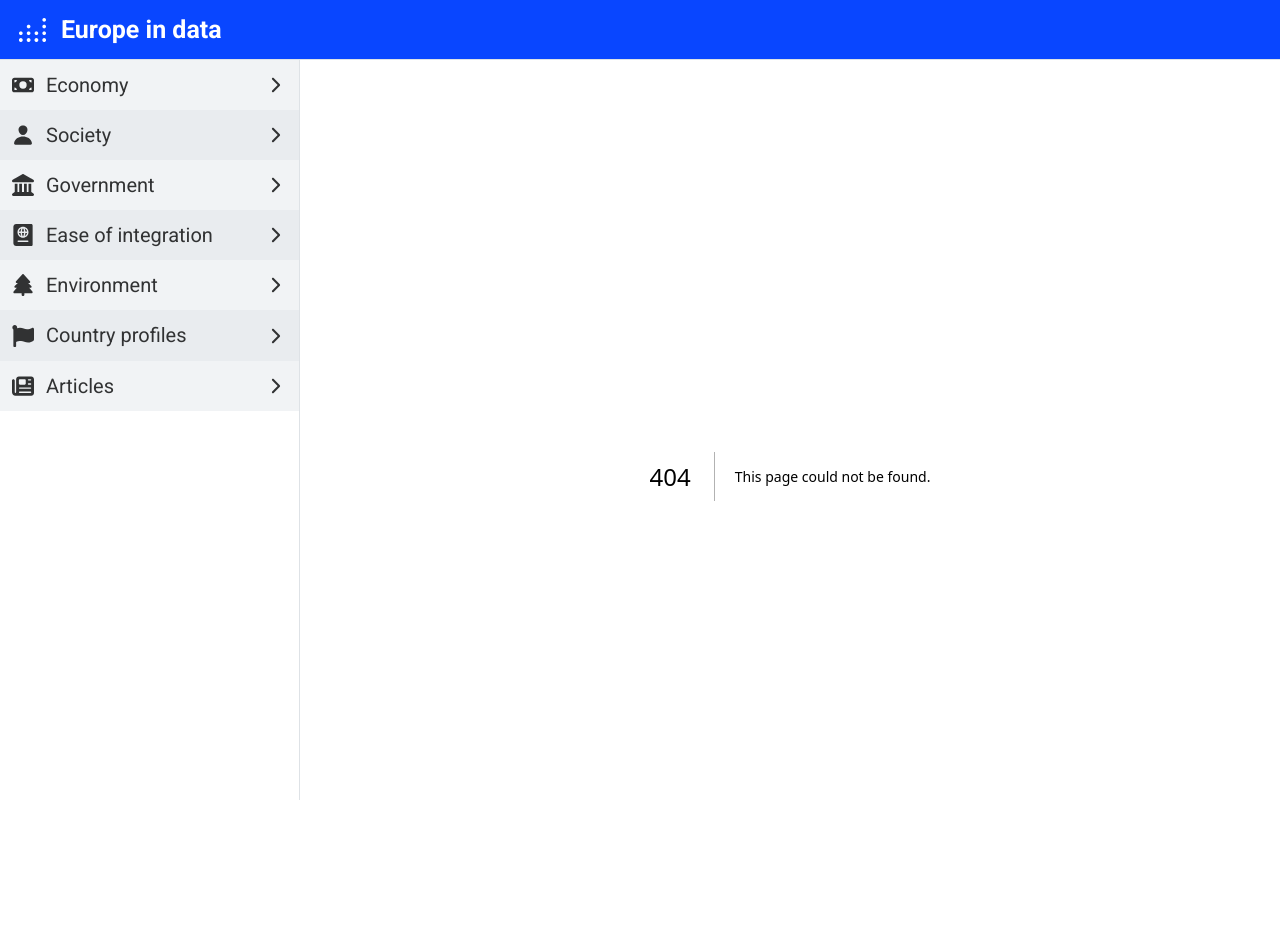
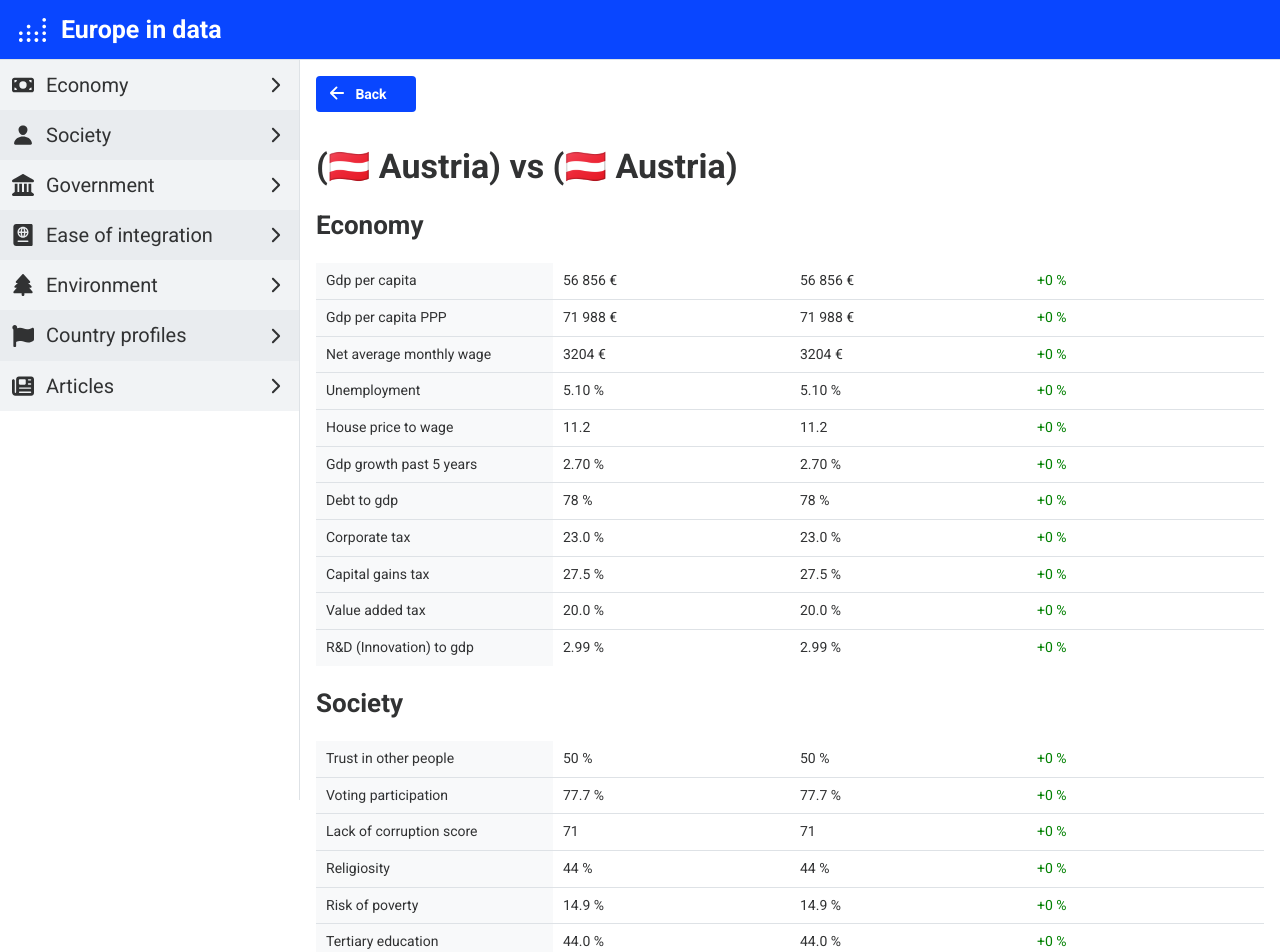
Before and after one commit to smravec/europe-in-data, a Next.js app: page /compare-countries in a window 1280 px wide. Before the commit this address had no page. Shown: the top 952 px of the page. Before the commit the page ends 892 px from the top, so only its background shows below. Built offline with nearby package versions, Linux system fonts and the light colour scheme.

Commit message:
Compare countries page

```diff
--- /dev/null
+++ b/app/compare-countries/page.js
@@ -0,0 +1,184 @@
+'use client'
+
+import { useSearchParams } from "next/navigation"
+
+import { useEffect,useState } from "react"
+
+import CountryData from "../../country-data/country-data.json"
+import BackButton from "../components/back-button"
+
+import FormatBigNumber from "../lib/format-big-number"
+
+import { Table,Title,Flex } from "@mantine/core"
+
+export default function CompareCountries(){
+    const params = useSearchParams()
+
+    const [country1, setCountry1] = useState('Austria');
+    const [country2, setCountry2] = useState('Austria');
+
+
+    useEffect(() => {
+        const country1 = params.get("country1");
+        const country2 = params.get("country2");
+        if (country1) {
+            setCountry1((country1[0].toUpperCase() + country1.slice(1)));
+            setCountry2((country2[0].toUpperCase() + country2.slice(1)))
+        }
+    }, [params]);
+
+    const EconomyIndicators =[
+        ["Gdp per capita",2023,"biggest","€",0],
+        ["Gdp per capita PPP",2023,"biggest","€",0],
+        ["Net average monthly wage",2023,"biggest","€",0],
+        ["Unemployment",2023,"smallest","%",2],
+        ["House price to wage",2023,"smallest","",1],
+        ["Gdp growth past 5 years",2023,"biggest","%",2],
+        ["Debt to gdp",2023,"smallest","%",0],
+        ["Corporate tax",2023,"smallest","%",1],
+        ["Capital gains tax",2023,"smallest","%",1],
+        ["Value added tax",2023,"smallest","%",1],
+        ["R&D (Innovation) to gdp",2021,"biggest","%",2]
+    ]
+
+    const Economy = (
+        <Table.Tbody>
+                {
+                    EconomyIndicators.map((indicator,index) =>{
+                        return(
+                        <Table.Tr key={index}>
+                            <Table.Th >{indicator[0]}</Table.Th>
+                            <Table.Td> {FormatBigNumber(CountryData[country1][indicator[1]][indicator[0]].toFixed(indicator[4]))} {indicator[3]}</Table.Td>
+                            <Table.Td> {FormatBigNumber(CountryData[country2][indicator[1]][indicator[0]].toFixed(indicator[4]))} {indicator[3]}</Table.Td>
+                            { CountryData[country1][indicator[1]][indicator[0]] <= CountryData[country2][indicator[1]][indicator[0]] ?
+                            <Table.Td style={{color:"green"}}>
+                                +{(CountryData[country1][indicator[1]][indicator[0]] == CountryData[country2][indicator[1]][indicator[0]]) ? "0":
+                                Math.trunc(((CountryData[country2][indicator[1]][indicator[0]]) - CountryData[country1][indicator[1]][indicator[0]]) / CountryData[country1][indicator[1]][indicator[0]] * 100)
+                                } %
+                            </Table.Td>:
+                            <Table.Td style={{color:"red"}}>
+                            -{Math.trunc(((CountryData[country2][indicator[1]][indicator[0]] - CountryData[country1][indicator[1]][indicator[0]]) / CountryData[country1][indicator[1]][indicator[0]] * 100))} %
+                            </Table.Td>
+                            }
+                        </Table.Tr>)
+                    })
+                }
+
+        </Table.Tbody>
+    )
+
+    const SocietyIndicators = [
+        ["Trust in other people",2023,"biggest","%",0],
+        ["Voting participation",2023,"biggest","%",1],
+        ["Lack of corruption score",2023,"biggest","",0],
+        ["Religiosity",2010,"biggest","%",0],
+        ["Risk of poverty",2023,"smallest","%",1],
+        ["Tertiary education",2023,"biggest","%",1],
+        ["Pisa score",2022,"biggest","",0],
+        ["Obesity rate",2022,"smallest","%",1],
+        ["Fertility rate",2022,"biggest","",2],
+        ["Life expectancy",2022,"biggest","",1]
+    ]
+    const Society = (
+        <Table.Tbody>
+                {
+                    SocietyIndicators.map((indicator,index) =>{
+                        return(
+                        <Table.Tr key={index}>
+                            <Table.Th >{indicator[0]}</Table.Th>
+                            <Table.Td> {FormatBigNumber(CountryData[country1][indicator[1]][indicator[0]].toFixed(indicator[4]))} {indicator[3]}</Table.Td>
+                            <Table.Td> {FormatBigNumber(CountryData[country2][indicator[1]][indicator[0]].toFixed(indicator[4]))} {indicator[3]}</Table.Td>
+                            { CountryData[country1][indicator[1]][indicator[0]] <= CountryData[country2][indicator[1]][indicator[0]] ?
+                            <Table.Td style={{color:"green"}}>
+                                +{(CountryData[country1][indicator[1]][indicator[0]] == CountryData[country2][indicator[1]][indicator[0]]) ? "0":
+                                Math.trunc(((CountryData[country2][indicator[1]][indicator[0]]) - CountryData[country1][indicator[1]][indicator[0]]) / CountryData[country1][indicator[1]][indicator[0]] * 100)
+                                } %
+                            </Table.Td>:
+                            <Table.Td style={{color:"red"}}>
+                            -{Math.trunc(((CountryData[country2][indicator[1]][indicator[0]] - CountryData[country1][indicator[1]][indicator[0]]) / CountryData[country1][indicator[1]][indicator[0]] * 100))} %
+                            </Table.Td>
+                            }
+                        </Table.Tr>)
+                    })
+                }
+
+        </Table.Tbody>
+    )
+
+    return(
+            <Flex direction={"column"} >
+            <BackButton/>
+
+            <Title order={1} mb={"lg"} mt={"sm"}>
+            ({CountryData[country1]["Icon"]} {country1}) vs ({CountryData[country2]["Icon"]} {country2})
+            </Title>
+
+            <Title order={2} mb={"lg"}>
+                Economy
+            </Title>
+            <Table variant="vertical" layout="fixed" >
+                   {Economy}
+
+{/*
+                    <Table.Tr>
+                    <Table.Th>Gdp per capita PPP</Table.Th>
+                    <Table.Td> {FormatBigNumber(Math.trunc(CountryData[country1]["2023"]["Gdp per capita PPP"]))} €</Table.Td>
+                    </Table.Tr>
+
+                    <Table.Tr>
+                    <Table.Th>Net average monthly wage</Table.Th>
+                    <Table.Td>{FormatBigNumber(Math.trunc(CountryData[country1]["2023"]["Net average monthly wage"] ))} €</Table.Td>
+                    </Table.Tr>
+
+                    <Table.Tr>
+                    <Table.Th>Unemployment</Table.Th>
+                    <Table.Td>{CountryData[country1]["2023"]["Unemployment"]} %</Table.Td>
+                    </Table.Tr>
+
+                    <Table.Tr>
+                    <Table.Th>House price to wage</Table.Th>
+                    <Table.Td>{CountryData[country1]["2023"]["House price to wage"]}</Table.Td>
+                    </Table.Tr>
+
+                    <Table.Tr>
+                    <Table.Th>Gdp growth past 5 years</Table.Th>
+                    <Table.Td>{Math.trunc(CountryData[country1]["2023"]["Gdp growth past 5 years"])} %</Table.Td>
+                    </Table.Tr>
+
+                    <Table.Tr>
+                    <Table.Th>Debt to gdp</Table.Th>
+                    <Table.Td>{Math.trunc(CountryData[country1]["2023"]["Debt to gdp"])} %</Table.Td>
+                    </Table.Tr>
+
+                    <Table.Tr>
+                    <Table.Th>Corporate tax</Table.Th>
+                    <Table.Td>{Math.trunc(CountryData[country1]["2023"]["Corporate tax"])} %</Table.Td>
+                    </Table.Tr>
+
+                    <Table.Tr>
+                    <Table.Th>Capital gains tax</Table.Th>
+                    <Table.Td>{Math.trunc(CountryData[country1]["2023"]["Capital gains tax"])} %</Table.Td>
+                    </Table.Tr>
+
+                    <Table.Tr>
+                    <Table.Th>Value added tax</Table.Th>
+                    <Table.Td>{Math.trunc(CountryData[country1]["2023"]["Value added tax"])} %</Table.Td>
+                    </Table.Tr>
+
+                    <Table.Tr>
+                    <Table.Th>R&D (Innovation) to gdp</Table.Th>
+                    <Table.Td>{Math.trunc(CountryData[country1]["2021"]["R&D (Innovation) to gdp"] * 100) / 100} %</Table.Td>
+                    </Table.Tr> */}
+            </Table>
+
+            <Title order={2} mb={"lg"} mt={"lg"}>
+                Society
+            </Title>
+
+            <Table variant="vertical" layout="fixed" >
+                   {Society}
+            </Table>
+
+        </Flex>
+    )
+}
--- a/tsconfig.json
+++ b/tsconfig.json
@@ -20,6 +20,6 @@
     },
     "plugins": [{ "name": "next" }]
   },
-  "include": ["next-env.d.ts", "**/*.ts", "**/*.tsx", ".next/types/**/*.ts", "app/country-profiles/[slug]/page.tsxx", "app/components/country-profile.js", "app/country-profiles/page.tsx", "app/country-profiles/[country]/page.js", "app/components/leaderboard.tsx", "app/components/back-button.js"],
+  "include": ["next-env.d.ts", "**/*.ts", "**/*.tsx", ".next/types/**/*.ts", "app/country-profiles/[slug]/page.tsxx", "app/components/country-profile.js", "app/country-profiles/page.tsx", "app/country-profiles/[country]/page.js", "app/components/leaderboard.tsx", "app/components/back-button.js", "app/components/select-box.js"],
   "exclude": ["node_modules"]
 }
```
Also changed, not shown: app/components/select-box.js (renamed from app/components/select-box.tsx, +10 -8 lines), app/page.tsx (+12 -5 lines).
